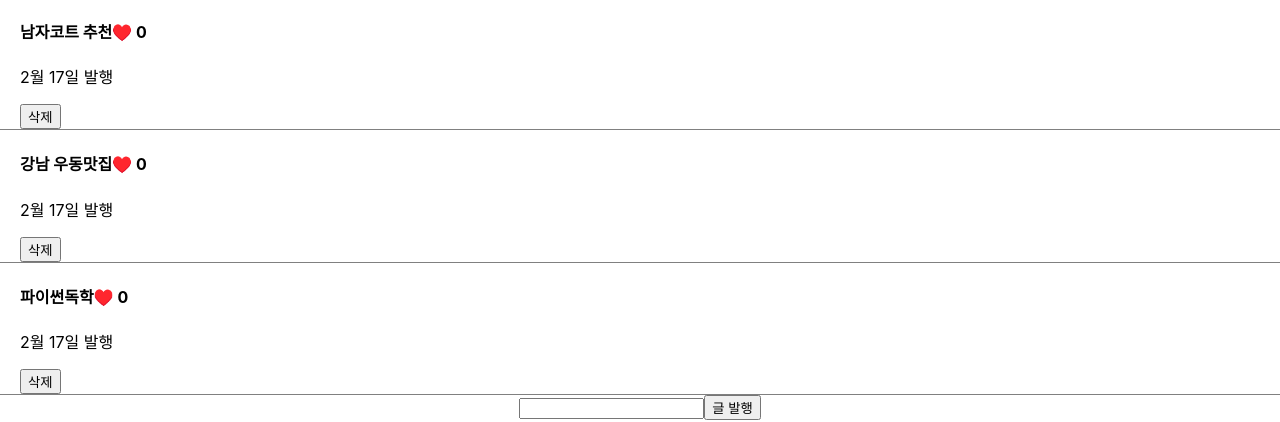
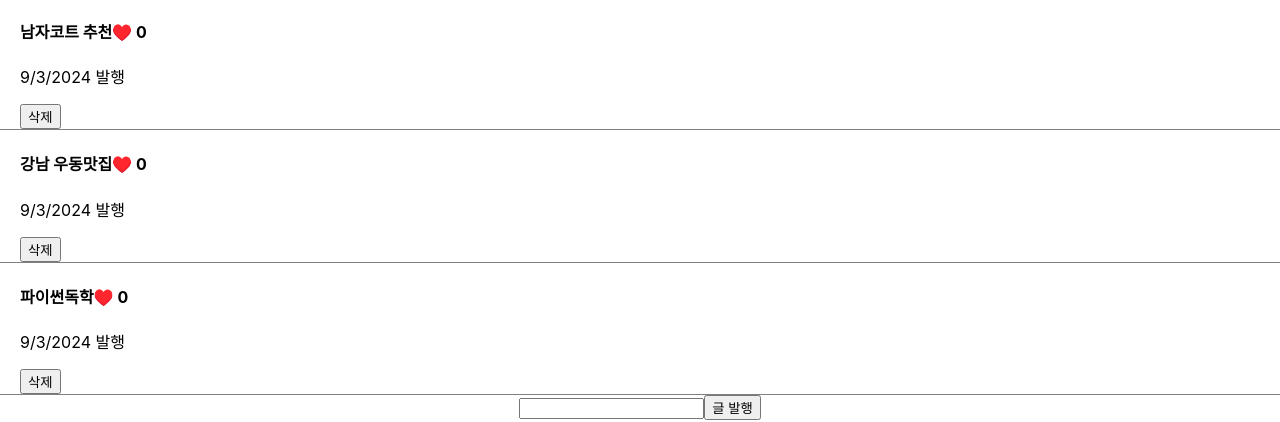
Before and after one commit to mangs2e/react-blog, a React (Create React App) app: page / in a window 1280 px wide. Shown: the part 130-552 px from the top of the page. Built offline with nearby package versions, Linux system fonts and the light colour scheme.

Commit message:
[feat] 미입력값 발행 금지처리

```diff
--- a/src/App.js
+++ b/src/App.js
@@ -7,6 +7,7 @@ function App() {
 
   let [title, changeTitle] = useState(['남자코트 추천', '강남 우동맛집', '파이썬독학']);
   let [like, updateLike] = useState([0, 0, 0]);
+  let [date, setDate] = useState([new Date().toLocaleDateString(),new Date().toLocaleDateString(),new Date().toLocaleDateString()]);
   let [modal, setModal] = useState('close');
   let [detailedTitle, setTitle] = useState(0);
   let [inputValue, setInputValue] = useState('');
@@ -49,14 +50,17 @@ function App() {
               copy[i] = copy[i] + 1;
               updateLike(copy)
               }}>♥️</span> {like[i]}</h4>
-            <p>2월 17일 발행</p>
+            <p>{date[i]} 발행</p>
             <button onClick={() => {
               let titleCopy = [...title];
               let likeCopy = [...like];
+              let dateCopy = [...date];
               titleCopy.splice(i, 1);
               likeCopy.splice(i, 1);
+              dateCopy.splice(i, 1);
               changeTitle(titleCopy);
               updateLike(likeCopy);
+              setDate(dateCopy);
             }}>삭제</button>
           </div>
           )
@@ -66,13 +70,16 @@ function App() {
       {/* 글 발행 기능 */}
       <input onInput={(e) => {
         setInputValue(e.target.value)}}></input>
-      <button onClick={() => {
+      <button onClick={inputValue === '' ? null : () => {
         let titleCopy = [...title];
         let likeCopy = [...like];
+        let dateCopy = [...date];
         titleCopy.push(inputValue);
         likeCopy.push(0);
+        dateCopy.push(new Date().toLocaleDateString());
         changeTitle(titleCopy);
         updateLike(likeCopy);
+        setDate(dateCopy);
       }}>글 발행</button>
 
       {/* 모달 상세페이지 컴포넌트 생성(조건문 사용) */}
```
